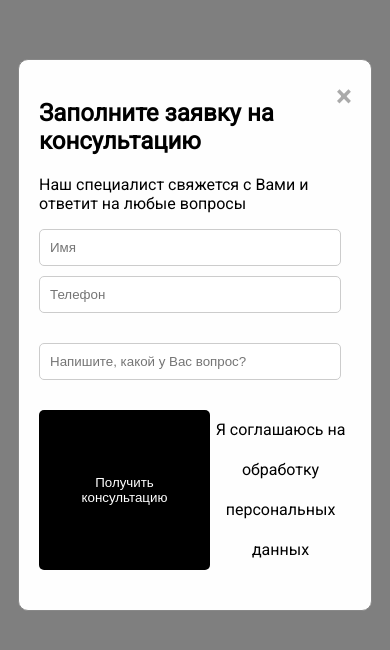
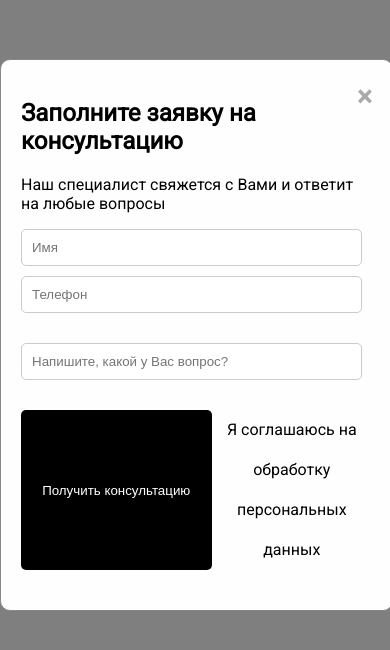
Before and after one commit to sergoromanov/popup, a plain HTML site: page index.html in a window 390 px wide. Both pictures are taken after a click on the link "Модальное окно". Drawn offline with Linux system fonts and the light colour scheme.

Commit message:
secondCommit

```diff
--- a/index.html
+++ b/index.html
@@ -126,6 +126,17 @@
             text-decoration: underline;
         }
 
+        /* Медиа-запрос для мобильных устройств */
+        @media screen and (max-width: 600px) {
+            .modal-content {
+                width: 90%;
+            }
+            .modal-content form div input,
+            .modal-content form div textarea {
+                flex: 100%;
+            }
+        }
+
     </style>
 </head>
 
```
